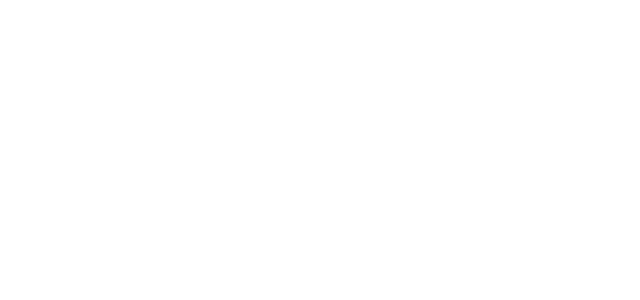
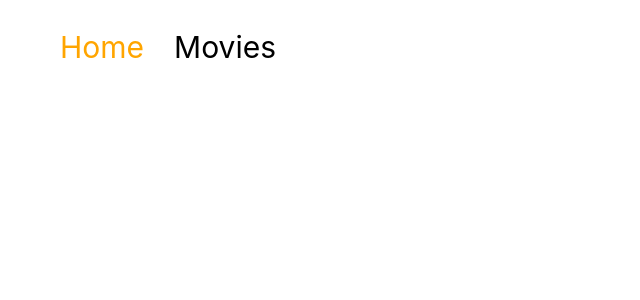
Before and after one commit to annaojdana/goit-react-hw-05-movies, a React (Create React App) app: page / in a window 1280 px wide. Shown: the top 300 px of the page, without its empty margins (0-640 px from the left). Built offline with nearby package versions, Linux system fonts and the light colour scheme.

Commit message:
styles for link

```diff
--- a/src/components/App.jsx
+++ b/src/components/App.jsx
@@ -1,15 +1,33 @@
 import styles from './App.module.css';
-import React, { useState } from 'react';
-import { Routes, Route } from 'react-router-dom';
+import styled from 'styled-components';
+import React from 'react';
+import { Routes, Route, NavLink } from 'react-router-dom';
+import HomePage from './HomePage/HomePage';
 
+const StyledLink = styled(NavLink)`
+  color: black;
 
+  &.active {
+    color: orange;
+  }
+`;
 
 const App = () => {
-  const { container } = styles;
+  const { container, nav, link } = styles;
 
   return (
     <div className={container}>
-
+      <nav className={nav}>
+        <StyledLink className={link} to="/">
+          Home
+        </StyledLink>
+        <StyledLink className={link} to="/movies">
+          Movies
+        </StyledLink>
+      </nav>
+      <Routes>
+        <Route path="/" element={<HomePage />} />
+      </Routes>
     </div>
   );
 };
--- a/src/components/App.module.css
+++ b/src/components/App.module.css
@@ -4,9 +4,17 @@
   grid-gap: 16px;
   padding-bottom: 24px;
 }
-.error{
+.error {
   text-align: center;
   font-size: 16px;
   color: red;
   font-weight: 600;
 }
+.nav {
+  font-size: 30px;
+  padding: 30px;
+}
+.link {
+  text-decoration: none;
+  margin-left: 30px;
+}
--- a/src/components/HomePage/HomePage.jsx
+++ b/src/components/HomePage/HomePage.jsx
@@ -0,0 +1,16 @@
+import React from 'react';
+// import PropTypes from 'prop-types';
+
+const HomePage = props => {
+  return (
+    <div>
+
+    </div>
+  );
+};
+
+// HomePage.propTypes = {
+
+// };
+
+export default HomePage;
```
